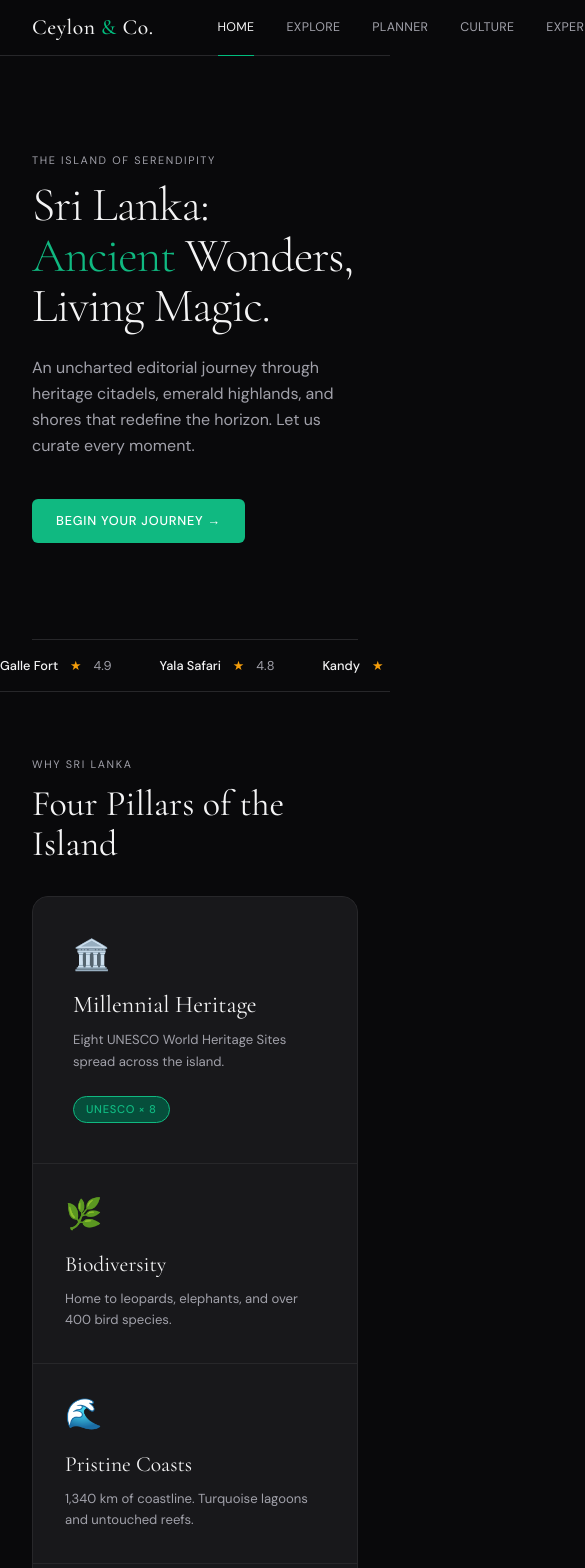
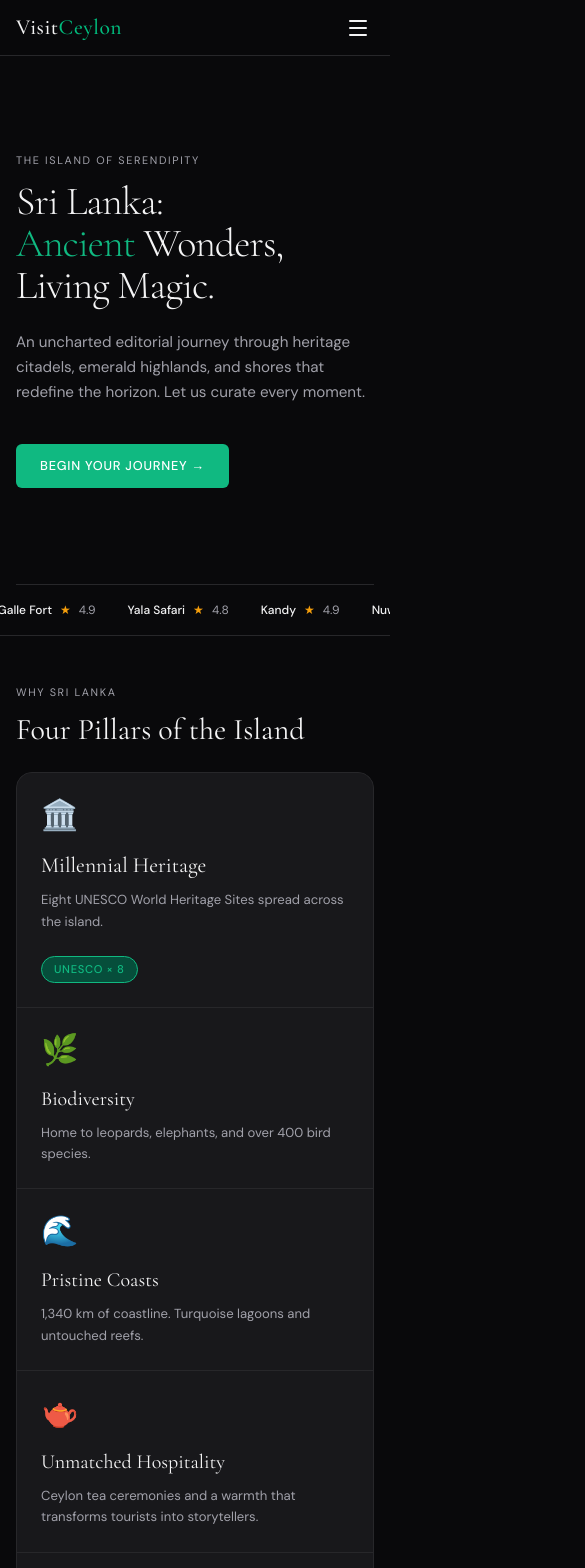
Before and after one commit to d3mio/TourGuide, a Next.js app: page / in a window 390 px wide. Shown: the top 1568 px of the page, 585 px wide, since content can reach past the window. Built offline with nearby package versions, Linux system fonts and the light colour scheme.

Commit message:
Mobile responsive

```diff
--- a/package.json
+++ b/package.json
@@ -1,5 +1,5 @@
 {
-  "name": "srilanka",
+  "name": "visitceylon",
   "version": "0.1.0",
   "private": true,
   "scripts": {
--- a/src/app/culture/page.tsx
+++ b/src/app/culture/page.tsx
@@ -7,10 +7,10 @@ export default function Culture() {
   const { t } = useTranslation();
 
   return (
-    <section className="max-w-7xl mx-auto px-8 py-16">
+    <section className="max-w-7xl mx-auto px-4 md:px-8 py-12 md:py-16">
       <div className="text-[0.68rem] tracking-[0.15em] uppercase text-muted mb-3">{t("cult_eyebrow")}</div>
-      <h1 className="font-serif text-[2.8rem] mb-2">{t("cult_title")}</h1>
-      <p className="text-[0.9rem] text-muted mb-10 max-w-[560px]">{t("cult_sub")}</p>
+      <h1 className="font-serif text-[2.2rem] md:text-[2.8rem] mb-2">{t("cult_title")}</h1>
+      <p className="text-[0.85rem] md:text-[0.9rem] text-muted mb-8 md:mb-10 max-w-[560px]">{t("cult_sub")}</p>
 
       <div className="grid grid-cols-1 md:grid-cols-2 gap-6">
         {CULTURE_ITEMS.map((c, i) => (
--- a/src/app/experiences/page.tsx
+++ b/src/app/experiences/page.tsx
@@ -34,13 +34,13 @@ export default function Experiences() {
   };
 
   return (
-    <section className="max-w-7xl mx-auto px-8 py-16">
+    <section className="max-w-7xl mx-auto px-4 md:px-8 py-12 md:py-16">
       <div className="text-[0.68rem] tracking-[0.15em] uppercase text-muted mb-3">{t("exppage_eyebrow")}</div>
-      <h1 className="font-serif text-[2.5rem] mb-8">{t("exppage_title")}</h1>
+      <h1 className="font-serif text-[2.2rem] md:text-[2.5rem] mb-6 md:mb-8">{t("exppage_title")}</h1>
 
       <div className="grid grid-cols-1 lg:grid-cols-[360px_1fr] gap-8 items-start">
         {/* Form */}
-        <div className="bg-surface border border-bordercolor rounded-xl p-6 sticky top-20">
+        <div className="bg-surface border border-bordercolor rounded-xl p-5 md:p-6 relative lg:sticky lg:top-20">
           <div className="mb-4">
             <label className="block text-[0.75rem] tracking-[0.06em] uppercase text-muted mb-1.5">{t("form_name")}</label>
             <input
--- a/src/app/explore/page.tsx
+++ b/src/app/explore/page.tsx
@@ -15,9 +15,9 @@ export default function Explore() {
     : (PROVINCES[currentProvince] || []).map(p => ({ ...p, prov: currentProvince }));
 
   return (
-    <section className="max-w-7xl mx-auto px-8 py-16">
+    <section className="max-w-7xl mx-auto px-4 md:px-8 py-12 md:py-16">
       <div className="text-[0.68rem] tracking-[0.15em] uppercase text-muted mb-3">{t("exp_eyebrow")}</div>
-      <h1 className="font-serif text-[2.8rem] mb-8">{t("exp_title")}</h1>
+      <h1 className="font-serif text-[2.2rem] md:text-[2.8rem] mb-6 md:mb-8">{t("exp_title")}</h1>
 
       <div className="flex flex-wrap gap-2 mb-8">
         {provinces.map((p) => (
--- a/src/app/layout.tsx
+++ b/src/app/layout.tsx
@@ -15,7 +15,7 @@ const cormorant = Cormorant_Garamond({
 });
 
 export const metadata: Metadata = {
-  title: "Ceylon & Co. — Sri Lanka",
+  title: "VisitCeylon — Sri Lanka",
   description: "An uncharted editorial journey through heritage citadels, emerald highlands, and shores that redefine the horizon.",
 };
 
--- a/src/app/page.tsx
+++ b/src/app/page.tsx
@@ -31,14 +31,14 @@ export default function Home() {
   return (
     <div>
       {/* Hero */}
-      <section className="max-w-7xl mx-auto px-8">
-        <div className="py-24 md:py-32 grid grid-cols-1 md:grid-cols-[1fr_420px] gap-16 items-center border-b border-bordercolor">
+      <section className="max-w-7xl mx-auto px-4 md:px-8">
+        <div className="py-24 md:py-32 grid grid-cols-1 md:grid-cols-[1fr_420px] gap-12 md:gap-16 items-center border-b border-bordercolor">
           <div>
             <div className="text-[0.68rem] tracking-[0.15em] uppercase text-muted mb-3">{t("home_eyebrow")}</div>
-            <h1 className="font-serif text-[clamp(3rem,6vw,5.5rem)] leading-[1.05] font-light tracking-tight mb-6">
+            <h1 className="font-serif text-[clamp(2.5rem,6vw,5.5rem)] leading-[1.05] font-light tracking-tight mb-6">
               Sri Lanka:<br /><em className="text-accent not-italic">Ancient</em> Wonders,<br />Living Magic.
             </h1>
-            <p className="text-muted text-base leading-relaxed max-w-[480px] mb-10">
+            <p className="text-muted text-[0.95rem] md:text-base leading-relaxed max-w-[480px] mb-10">
               {t("home_sub")}
             </p>
             <Link
@@ -57,9 +57,9 @@ export default function Home() {
 
       {/* Marquee */}
       <div className="overflow-hidden border-b border-bordercolor py-4">
-        <div className="flex gap-12 animate-[marquee_28s_linear_infinite] whitespace-nowrap" style={{ width: "fit-content" }}>
+        <div className="flex gap-8 md:gap-12 animate-[marquee_28s_linear_infinite] whitespace-nowrap" style={{ width: "fit-content" }}>
           {doubledMarquee.map((item, i) => (
-            <div key={i} className="flex items-center gap-3 text-[0.8rem] text-muted">
+            <div key={i} className="flex items-center gap-2 md:gap-3 text-[0.75rem] md:text-[0.8rem] text-muted">
               <span className="text-textcolor font-medium">{item.name}</span>
               <span className="text-ambercolor">★</span>
               <span>{item.r}</span>
@@ -69,46 +69,46 @@ export default function Home() {
       </div>
 
       {/* Why Sri Lanka */}
-      <section className="max-w-7xl mx-auto px-8 py-16">
+      <section className="max-w-7xl mx-auto px-4 md:px-8 py-12 md:py-16">
         <div className="text-[0.68rem] tracking-[0.15em] uppercase text-muted mb-3">{t("why_eyebrow")}</div>
-        <h2 className="font-serif text-4xl mb-8">{t("why_title")}</h2>
+        <h2 className="font-serif text-3xl md:text-4xl mb-6 md:mb-8">{t("why_title")}</h2>
 
         <div className="grid grid-cols-1 md:grid-cols-[2fr_1fr_1fr] auto-rows-auto gap-[1px] bg-bordercolor border border-bordercolor rounded-2xl overflow-hidden">
-          <div className="bg-surface hover:bg-bg transition-colors p-10 md:row-span-2">
+          <div className="bg-surface hover:bg-bg transition-colors p-6 md:p-10 md:row-span-2">
             <div className="text-3xl mb-4">🏛️</div>
-            <h3 className="font-serif text-2xl mb-2">{t("bento_heritage_title")}</h3>
+            <h3 className="font-serif text-[1.35rem] md:text-2xl mb-2">{t("bento_heritage_title")}</h3>
             <p className="text-[0.82rem] text-muted leading-relaxed mb-6">{t("bento_heritage_desc")}</p>
             <span className="inline-flex items-center px-3 py-1 rounded-full text-[0.7rem] tracking-[0.06em] font-medium uppercase border border-accent text-accent bg-accentdim">UNESCO × 8</span>
           </div>
-          <div className="bg-surface hover:bg-bg transition-colors p-8">
+          <div className="bg-surface hover:bg-bg transition-colors p-6 md:p-8">
             <div className="text-3xl mb-4">🌿</div>
-            <h3 className="font-serif text-[1.35rem] mb-2">{t("bento_bio_title")}</h3>
+            <h3 className="font-serif text-[1.25rem] md:text-[1.35rem] mb-2">{t("bento_bio_title")}</h3>
             <p className="text-[0.82rem] text-muted leading-relaxed">{t("bento_bio_desc")}</p>
           </div>
-          <div className="bg-surface hover:bg-bg transition-colors p-8">
+          <div className="bg-surface hover:bg-bg transition-colors p-6 md:p-8">
             <div className="text-3xl mb-4">🌊</div>
-            <h3 className="font-serif text-[1.35rem] mb-2">{t("bento_coast_title")}</h3>
+            <h3 className="font-serif text-[1.25rem] md:text-[1.35rem] mb-2">{t("bento_coast_title")}</h3>
             <p className="text-[0.82rem] text-muted leading-relaxed">{t("bento_coast_desc")}</p>
           </div>
-          <div className="bg-surface hover:bg-bg transition-colors p-8">
+          <div className="bg-surface hover:bg-bg transition-colors p-6 md:p-8">
             <div className="text-3xl mb-4">🫖</div>
-            <h3 className="font-serif text-[1.35rem] mb-2">{t("bento_hosp_title")}</h3>
+            <h3 className="font-serif text-[1.25rem] md:text-[1.35rem] mb-2">{t("bento_hosp_title")}</h3>
             <p className="text-[0.82rem] text-muted leading-relaxed">{t("bento_hosp_desc")}</p>
           </div>
-          <div className="bg-surface hover:bg-bg transition-colors p-8">
+          <div className="bg-surface hover:bg-bg transition-colors p-6 md:p-8">
             <div className="text-3xl mb-4">📸</div>
-            <h3 className="font-serif text-[1.35rem] mb-2">{t("bento_photo_title")}</h3>
+            <h3 className="font-serif text-[1.25rem] md:text-[1.35rem] mb-2">{t("bento_photo_title")}</h3>
             <p className="text-[0.82rem] text-muted leading-relaxed">{t("bento_photo_desc")}</p>
           </div>
         </div>
       </section>
 
       {/* Review Terminal */}
-      <section className="max-w-7xl mx-auto px-8 py-16 border-t border-bordercolor">
+      <section className="max-w-7xl mx-auto px-4 md:px-8 py-12 md:py-16 border-t border-bordercolor">
         <div className="flex flex-col md:flex-row md:items-center justify-between mb-6 gap-4">
           <div>
             <div className="text-[0.68rem] tracking-[0.15em] uppercase text-muted mb-3">{t("reviews_eyebrow")}</div>
-            <h2 className="font-serif text-3xl">{t("reviews_title")}</h2>
+            <h2 className="font-serif text-2xl md:text-3xl">{t("reviews_title")}</h2>
           </div>
           <input
             type="text"
--- a/src/app/profile/page.tsx
+++ b/src/app/profile/page.tsx
@@ -9,11 +9,11 @@ export default function Profile() {
   const myReviews = reviews.filter((r) => r.isMine || r.name === 'Aanya Sharma' || reviews.indexOf(r) < 3);
 
   return (
-    <section className="max-w-7xl mx-auto px-8 py-16">
+    <section className="max-w-7xl mx-auto px-4 md:px-8 py-12 md:py-16">
       <div className="text-[0.68rem] tracking-[0.15em] uppercase text-muted mb-3">{t("prof_eyebrow")}</div>
-      <h1 className="font-serif text-[2.5rem] mb-8">{t("prof_title")}</h1>
+      <h1 className="font-serif text-[2.2rem] md:text-[2.5rem] mb-6 md:mb-8">{t("prof_title")}</h1>
 
-      <div className="grid grid-cols-1 md:grid-cols-[280px_1fr] gap-8 items-start">
+      <div className="grid grid-cols-1 md:grid-cols-[280px_1fr] gap-6 md:gap-8 items-start">
         {/* Sidebar */}
         <div className="bg-surface border border-bordercolor rounded-xl p-6 text-center">
           <div className="w-[72px] h-[72px] rounded-full bg-accentdim border-[1.5px] border-accent flex items-center justify-center font-serif text-[1.6rem] text-accent mx-auto mb-4">A</div>
--- a/src/components/Navbar.tsx
+++ b/src/components/Navbar.tsx
@@ -1,13 +1,16 @@
 "use client";
 
+import { useState } from "react";
 import Link from "next/link";
 import { usePathname } from "next/navigation";
 import { useTranslation, useAppStore } from "@/store";
+import { Menu, X } from "lucide-react";
 
 export default function Navbar() {
   const pathname = usePathname();
   const { t, lang } = useTranslation();
   const { setLang, toggleTheme, theme } = useAppStore();
+  const [mobileOpen, setMobileOpen] = useState(false);
 
   const links = [
     { href: "/", label: "nav_home" },
@@ -19,14 +22,15 @@ export default function Navbar() {
   ];
 
   return (
-    <nav className="sticky top-0 z-50 flex items-center h-14 px-8 bg-bg/80 backdrop-blur-md border-b border-bordercolor transition-colors duration-400">
-      <div className="mr-12 whitespace-nowrap">
-        <Link href="/" className="font-serif text-[1.35rem] font-medium tracking-wide text-textcolor transition-colors">
-          Ceylon <span className="text-emerald-500">&amp;</span> Co.
+    <nav className="sticky top-0 z-50 flex items-center justify-between h-14 px-4 md:px-8 bg-bg/80 backdrop-blur-md border-b border-bordercolor transition-colors duration-400">
+      <div className="md:mr-12 whitespace-nowrap">
+        <Link href="/" onClick={() => setMobileOpen(false)} className="font-serif text-[1.35rem] font-medium tracking-wide text-textcolor transition-colors">
+          Visit<span className="text-emerald-500">Ceylon</span>
         </Link>
       </div>
 
-      <ul className="flex flex-1 gap-0 list-none">
+      {/* Desktop Links */}
+      <ul className="hidden md:flex flex-1 gap-0 list-none">
         {links.map((link) => {
           const isActive = pathname === link.href;
           return (
@@ -51,7 +55,8 @@ export default function Navbar() {
         })}
       </ul>
 
-      <div className="flex items-center gap-4 ml-auto">
+      {/* Desktop Controls */}
+      <div className="hidden md:flex items-center gap-4 ml-auto">
         <select
           value={lang}
           onChange={(e) => setLang(e.target.value)}
@@ -70,6 +75,58 @@ export default function Navbar() {
           {theme === "dark" ? "☀ Light" : "☾ Dark"}
         </button>
       </div>
+
+      {/* Mobile Menu Button */}
+      <button
+        className="md:hidden text-textcolor p-1"
+        onClick={() => setMobileOpen(!mobileOpen)}
+      >
+        {mobileOpen ? <X size={24} /> : <Menu size={24} />}
+      </button>
+
+      {/* Mobile Menu Overlay */}
+      {mobileOpen && (
+        <div className="absolute top-14 left-0 w-full h-[calc(100vh-56px)] bg-bg/95 backdrop-blur-xl border-b border-bordercolor flex flex-col items-center justify-center gap-6 p-6 md:hidden animate-[fadeIn_0.2s_ease-out]">
+          <ul className="flex flex-col items-center gap-6 w-full">
+            {links.map((link) => {
+              const isActive = pathname === link.href;
+              return (
+                <li key={link.href}>
+                  <Link
+                    href={link.href}
+                    onClick={() => setMobileOpen(false)}
+                    className={`text-lg font-medium tracking-widest uppercase transition-colors duration-200 ${
+                      isActive ? "text-emerald-500" : "text-muted hover:text-textcolor"
+                    }`}
+                  >
+                    {t(link.label)}
+                  </Link>
+                </li>
+              );
+            })}
+          </ul>
+
+          <div className="flex gap-4 mt-8 pt-8 border-t border-bordercolor w-full justify-center">
+            <select
+              value={lang}
+              onChange={(e) => setLang(e.target.value)}
+              className="bg-surface border border-bordercolor text-textcolor text-sm px-3 py-2 rounded outline-none"
+            >
+              <option value="en">EN</option>
+              <option value="fr">FR</option>
+              <option value="de">DE</option>
+              <option value="it">IT</option>
+            </select>
+
+            <button
+              onClick={toggleTheme}
+              className="bg-surface border border-bordercolor text-textcolor text-sm px-4 py-2 rounded"
+            >
+              {theme === "dark" ? "☀ Light" : "☾ Dark"} Mode
+            </button>
+          </div>
+        </div>
+      )}
     </nav>
   );
 }
--- a/src/store.ts
+++ b/src/store.ts
@@ -51,7 +51,7 @@ export const useAppStore = create<AppState>()(
       })
     }),
     {
-      name: 'ceylon-storage',
+      name: 'visitceylon-storage',
     }
   )
 );
```
Also changed, not shown: src/app/globals.css (+9 -0 lines), src/app/planner/page.tsx (+28 -27 lines).
